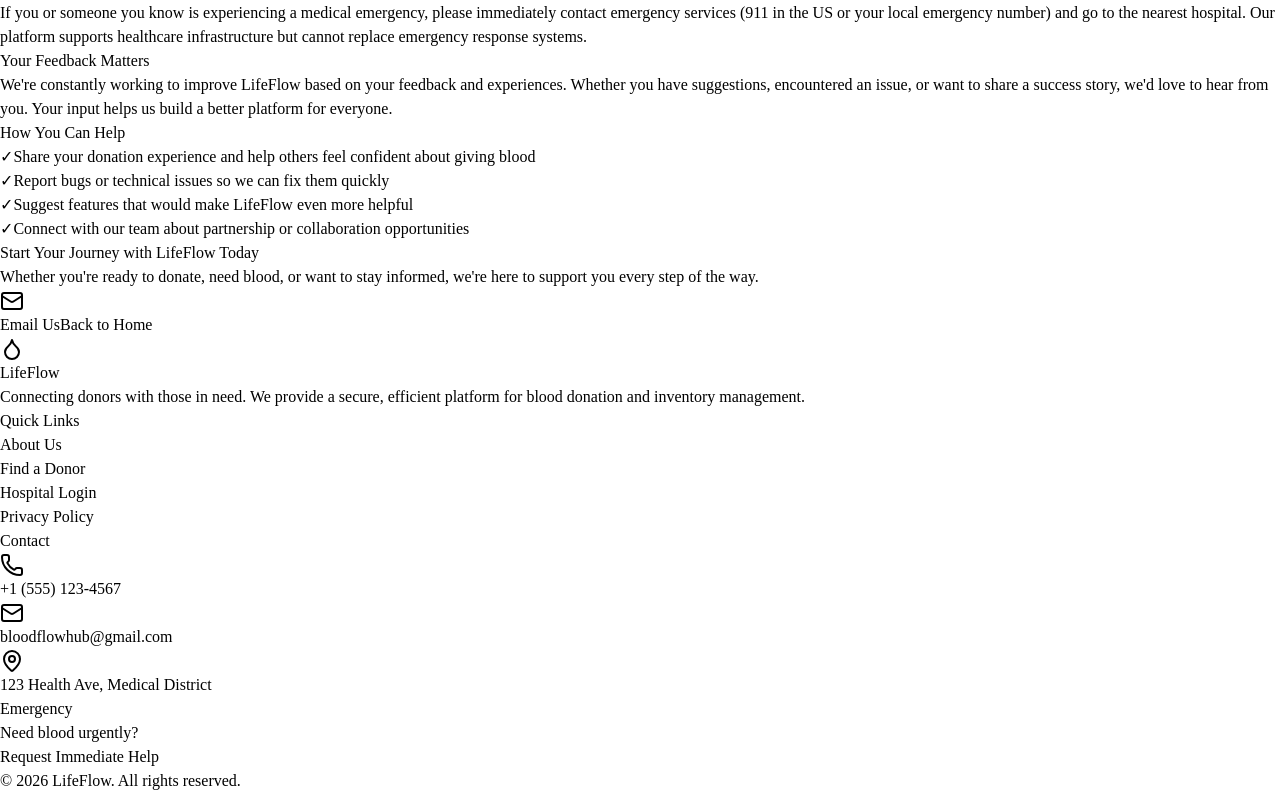
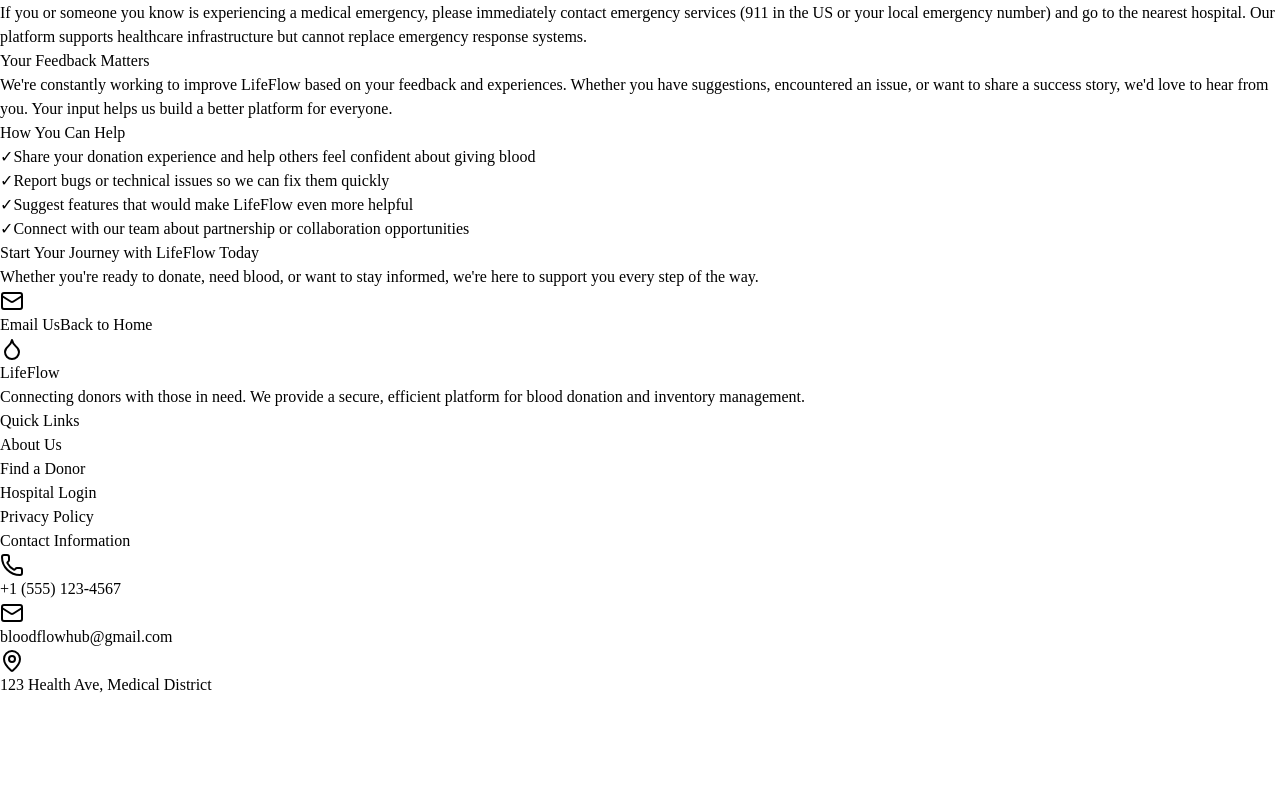
Before and after one commit to geeve-b/Bloodflow-Hub, a React (Vite) app in the folder client/: page /contact in a window 1280 px wide. Shown: the part 788-1581 px from the top of the page. After the commit the page ends 1485 px from the top, so only its background shows below. Built offline with nearby package versions, Linux system fonts and the light colour scheme.

Commit message:
Update Footer component layout and styling
- Change grid from 4 columns to 3 columns
- Remove unused Heart icon import
- Update 'Contact' heading to 'Contact Information'
- Remove Emergency section with request button
- Simplify footer structure

```diff
--- a/client/src/components/layout/Footer.tsx
+++ b/client/src/components/layout/Footer.tsx
@@ -1,4 +1,4 @@
-import { Droplet, Heart, Phone, Mail, MapPin } from "lucide-react";
+import { Droplet, Phone, Mail, MapPin } from "lucide-react";
 import { useLocation } from "wouter";
 
 export function Footer() {
@@ -7,7 +7,7 @@ export function Footer() {
   return (
     <footer className="bg-secondary/30 border-t border-border mt-auto">
       <div className="w-full px-4 md:px-8 py-12">
-        <div className="grid grid-cols-1 md:grid-cols-4 gap-8">
+        <div className="grid grid-cols-1 md:grid-cols-3 gap-8">
           <div className="space-y-4">
             <div className="flex items-center gap-2 font-bold text-xl">
               <Droplet className="h-5 w-5 text-primary fill-primary" />
@@ -29,7 +29,7 @@ export function Footer() {
           </div>
 
           <div>
-            <h3 className="font-semibold mb-4">Contact</h3>
+            <h3 className="font-semibold mb-4">Contact Information</h3>
             <ul className="space-y-3 text-sm text-muted-foreground">
               <li className="flex items-center gap-2">
                 <Phone className="h-4 w-4" />
@@ -45,20 +45,6 @@ export function Footer() {
               </li>
             </ul>
           </div>
-
-          <div>
-            <h3 className="font-semibold mb-4">Emergency</h3>
-            <div className="bg-destructive/10 border border-destructive/20 p-4 rounded-lg">
-              <p className="text-destructive font-medium text-sm mb-2">Need blood urgently?</p>
-              <button className="w-full bg-destructive text-destructive-foreground hover:bg-destructive/90 h-9 px-4 py-2 rounded-md text-sm font-medium transition-colors">
-                Request Immediate Help
-              </button>
-            </div>
-          </div>
-        </div>
-
-        <div className="border-t border-border mt-12 pt-8 text-center text-sm text-muted-foreground">
-          <p>&copy; {new Date().getFullYear()} LifeFlow. All rights reserved.</p>
         </div>
       </div>
     </footer>
```
